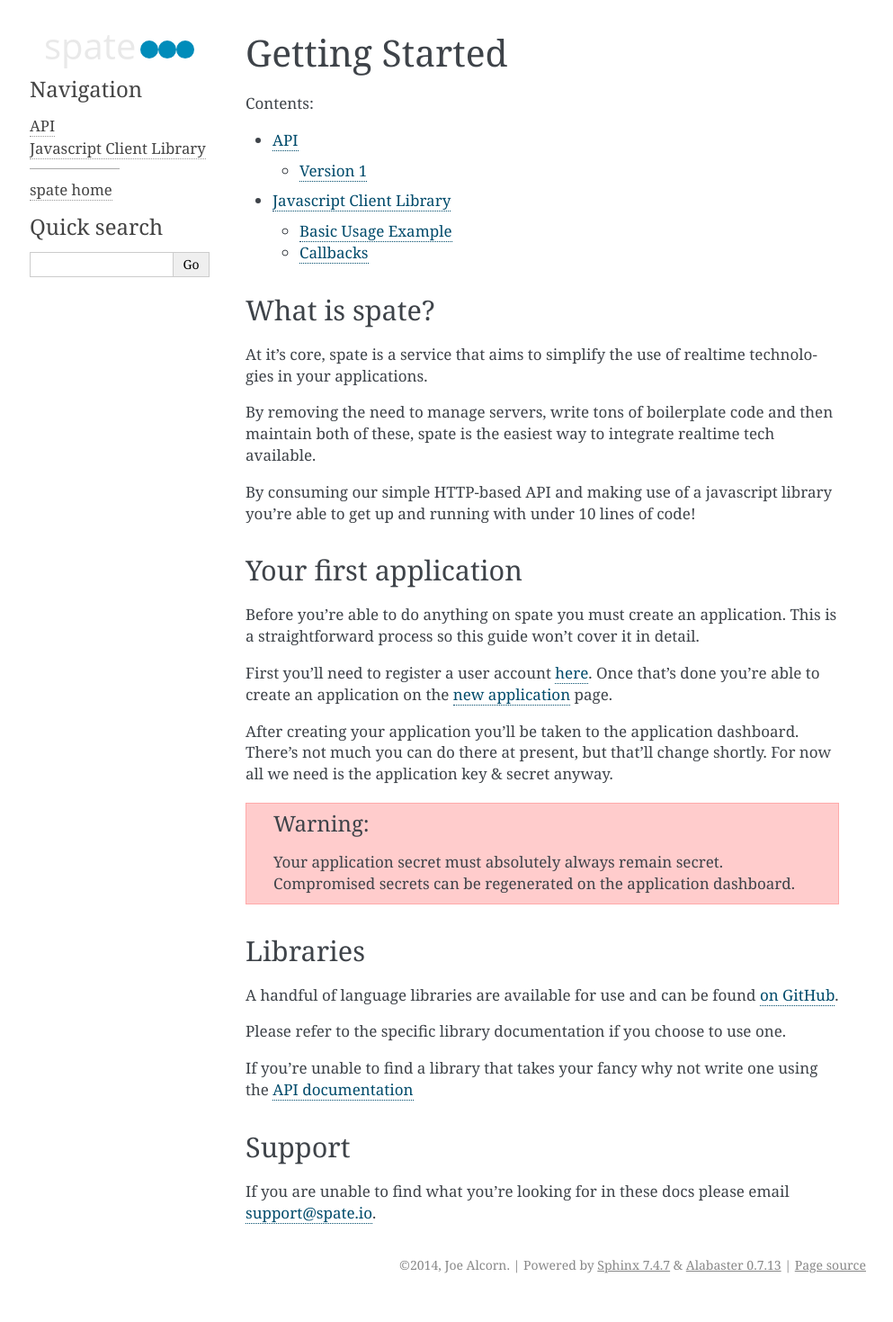
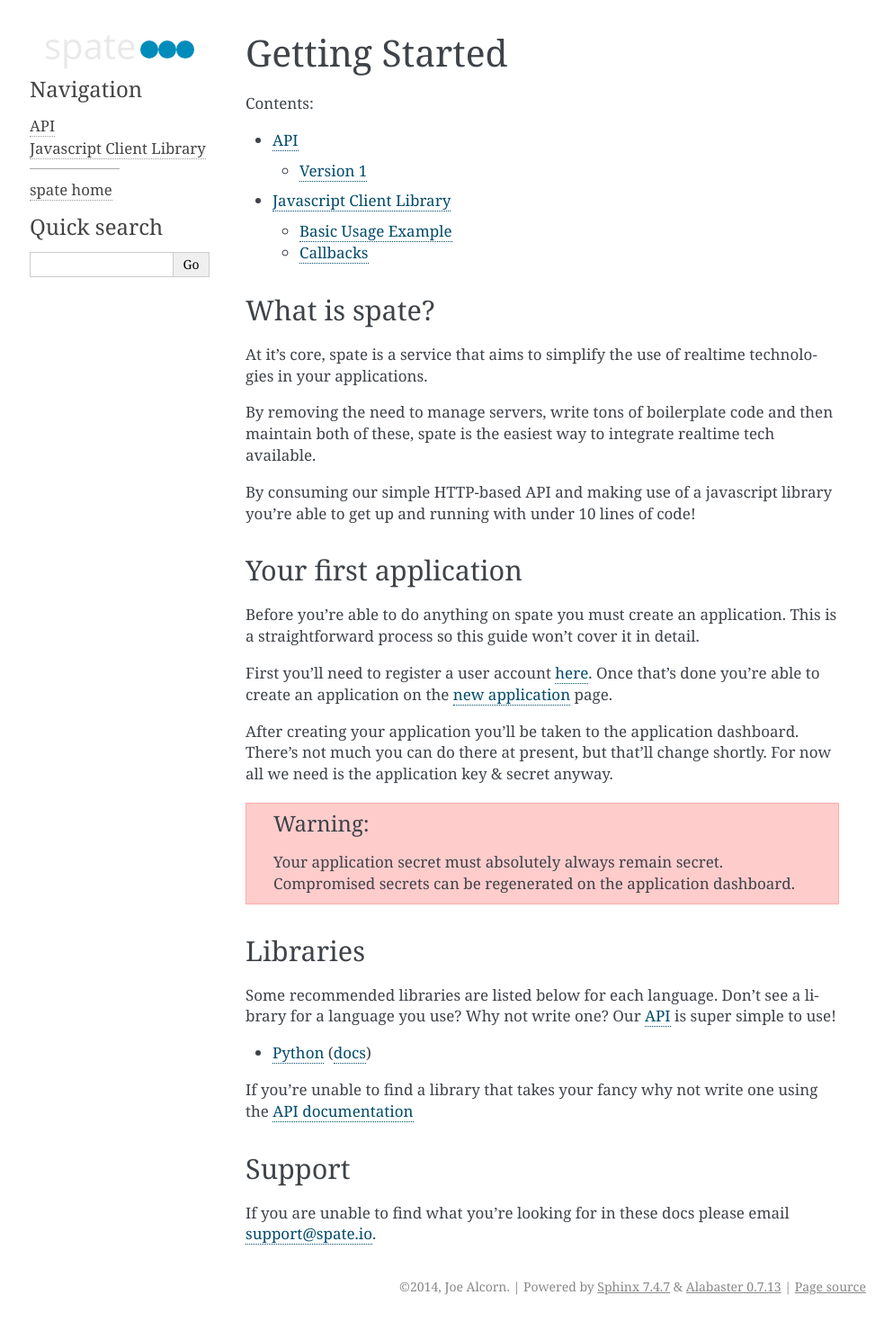
Before and after one commit to gorealtime/docs, a Sphinx documentation site: the page built from source/index.rst, in a window 1280 px wide. Shown: the whole page at 90% size, without its empty margins (147-1140 px from the left). Built offline with Sphinx 7.4.7, drawn with Linux system fonts in a browser that asks for light colours; before the commit the page ends 1445 px from its top, so only the background shows below that.

Commit message:
update libraries section

```diff
--- a/source/index.rst
+++ b/source/index.rst
@@ -62,11 +62,12 @@
 Libraries
 ----------
 
-A handful of language libraries are available for use
-and can be found `on GitHub <https://github.com/spateio>`_.
+Some recommended libraries are listed below for each language.
+Don't see a library for a language you use? Why not write one?
+Our :ref:`API <api latest>` is super simple to use!
 
-Please refer to the specific library documentation if you
-choose to use one.
+
+- `Python <https://github.com/spateio/spate-python>`_ (`docs <http://spate-python.readthedocs.org/en/latest/>`_)
 
 If you're unable to find a library that takes your fancy why not
 write one using the :ref:`API documentation <api latest>`
```
